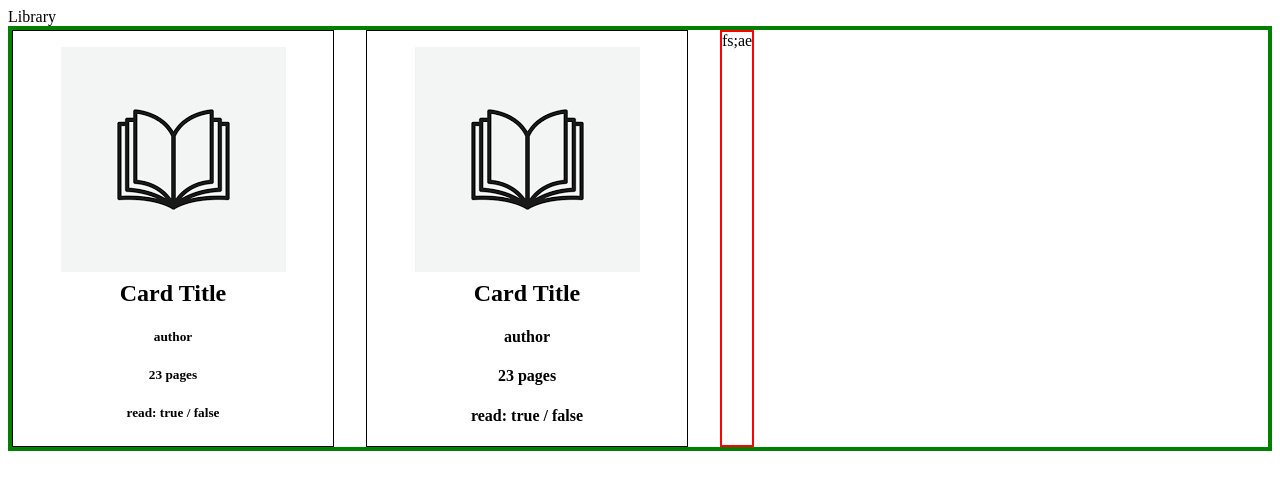
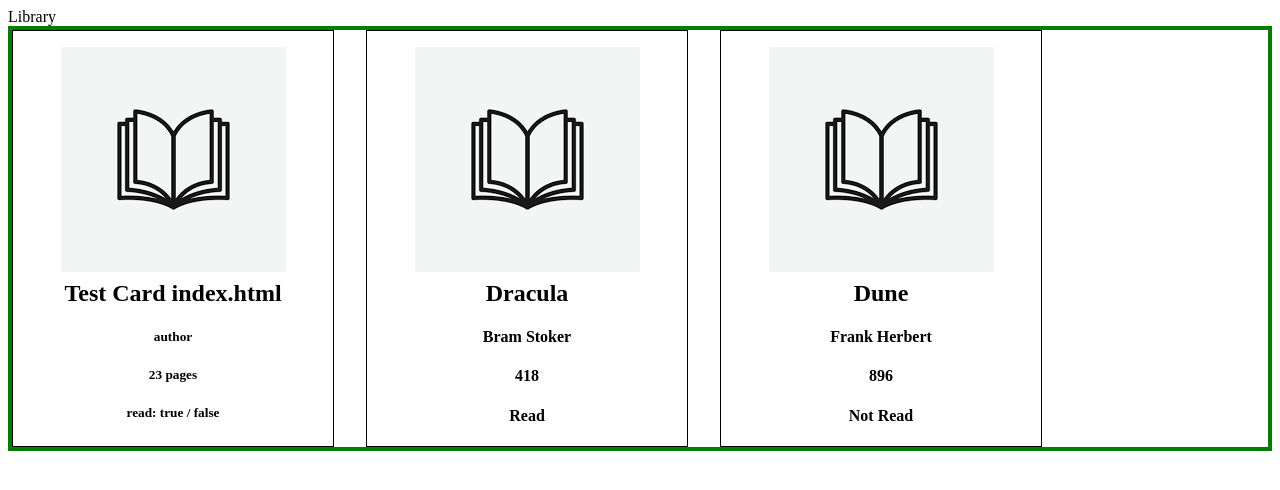
Before and after one commit to KyleThie/library, a plain HTML site: page index.html in a window 1280 px wide. Drawn offline with Linux system fonts and the light colour scheme.

Commit message:
showBooks function working

```diff
--- a/index.html
+++ b/index.html
@@ -12,19 +12,19 @@
     <div id="card-container">
       <div class="card">
         <img src="./images/bookIcon.png" alt="picture of a dog" />
-        <h2>Card Title</h2>
+        <h2>Test Card index.html</h2>
         <h5>author</h5>
         <h5>23 pages</h5>
         <h5>read: true / false</h5>
       </div>
 
-      <div class="card">
+      <!-- <div class="card">
         <img src="./images/bookIcon.png" alt="picture of a dog" />
         <h2>Card Title</h2>
         <h4>author</h4>
         <h4>23 pages</h4>
         <h4>read: true / false</h4>
-      </div>
+      </div> -->
     </div>
     <script src="script.js" defer></script>
   </body>
--- a/script.js
+++ b/script.js
@@ -1,13 +1,14 @@
 console.log("is it working?");
 let cardContainer = document.getElementById("card-container");
 let myLibrary = [];
-// const oneCard = document.createElement("div");
-// oneCard.innerHTML = "div <br> 5";
-card = document.createElement("div");
-card.className = "testCard";
-card.innerHTML = "fs;ae";
 
-cardContainer.appendChild(card);
+// Testing appending a card
+
+// let card = document.createElement("div");
+// card.className = "testCard";
+// card.innerHTML = "fs;ae";
+
+// cardContainer.appendChild(card);
 console.log("cardContainer:", cardContainer);
 
 class Book {
@@ -24,8 +25,8 @@ function addBookToLibrary(title, author, pages, read) {
   myLibrary.push(newBook);
 }
 
-addBookToLibrary("fsea", "pfoisae", 321, "fwas");
-addBookToLibrary("waga", "aaaaa", 52, "abt");
+addBookToLibrary("Dracula", "Bram Stoker", 418, "Read");
+addBookToLibrary("Dune", "Frank Herbert", 896, "Not Read");
 
 console.log("myLibrary", myLibrary);
 
@@ -33,9 +34,15 @@ function showBooks() {
   myLibrary.forEach((book) => {
     const singleBook = document.createElement("div");
     singleBook.className = "card";
-    singleBook.innerHTML = `${book.title}`;
+    singleBook.innerHTML = `
+      <img src='./images/bookIcon.png' alt='Book icon' />
+      <h2>${book.title}</h2>
+      <h4>${book.author}</h4>
+      <h4>${book.pages}</h4>
+      <h4>${book.read}</h4>
+`;
     console.log(singleBook);
-    cardContainer.appendChild(BookTitle);
+    cardContainer.appendChild(singleBook);
   });
 }
 
```
